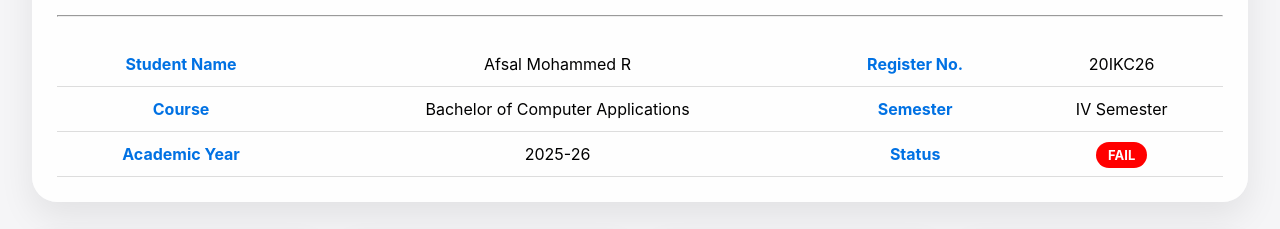
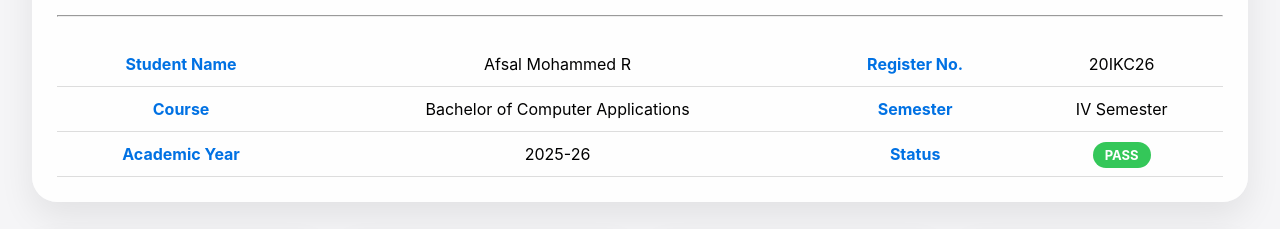
Before and after one commit to Ashwinor/student-portal, a plain HTML site: page semester4.html in a window 1280 px wide. Shown: the part 149-378 px from the top of the page. Drawn offline with Linux system fonts and the light colour scheme.

Commit message:
Updated new results page

```diff
--- a/semester4.html
+++ b/semester4.html
@@ -45,7 +45,7 @@
 <td>2025-26</td>
 
 <td><b>Status</b></td>
-<td><span class="fail">FAIL</span></td>
+<td><span class="pass">PASS</span></td>
 </tr>
 
 </table>
--- a/style.css
+++ b/style.css
@@ -844,9 +844,9 @@ transition:0.3s;
 
 /* ========================= */
 
-.fail{
+.pass{
 
-    background:#FF0000;
+    background:#34c759;
 
     color:white;
 
```
